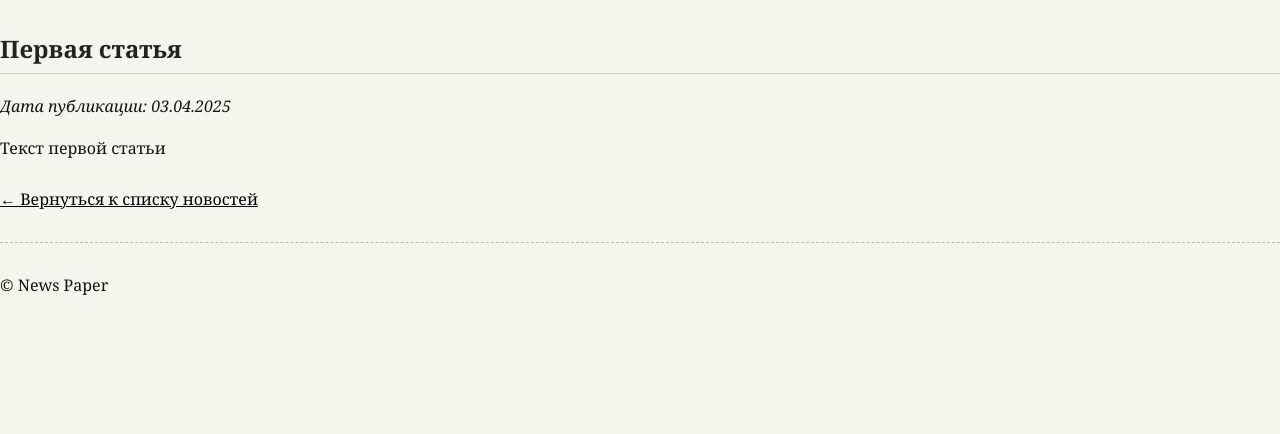
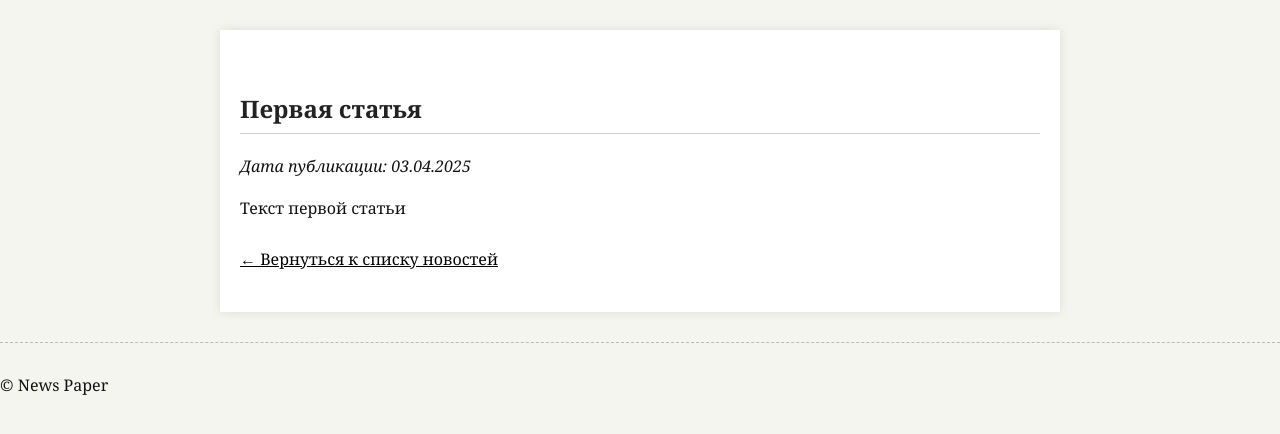
Before and after one commit to Eziz-pentester/news_paper_pagination, a Django app: page /news/1/ in a window 1280 px wide. Shown: the part 110-544 px from the top of the page. Run offline with Django 5.2, Linux system fonts and the light colour scheme; data comes from the database, SQL or seed files in the repository.

Commit message:
Update default.html

```diff
--- a/django-news-paper-project-main/News_Paper/news/templates/news/default.html
+++ b/django-news-paper-project-main/News_Paper/news/templates/news/default.html
@@ -13,9 +13,9 @@
         <hr>
     </header>
 
-    <main>
+    <div class="container">
         {% block content %}{% endblock %}
-    </main>
+    </div>
 
     <footer>
         <hr>
```
